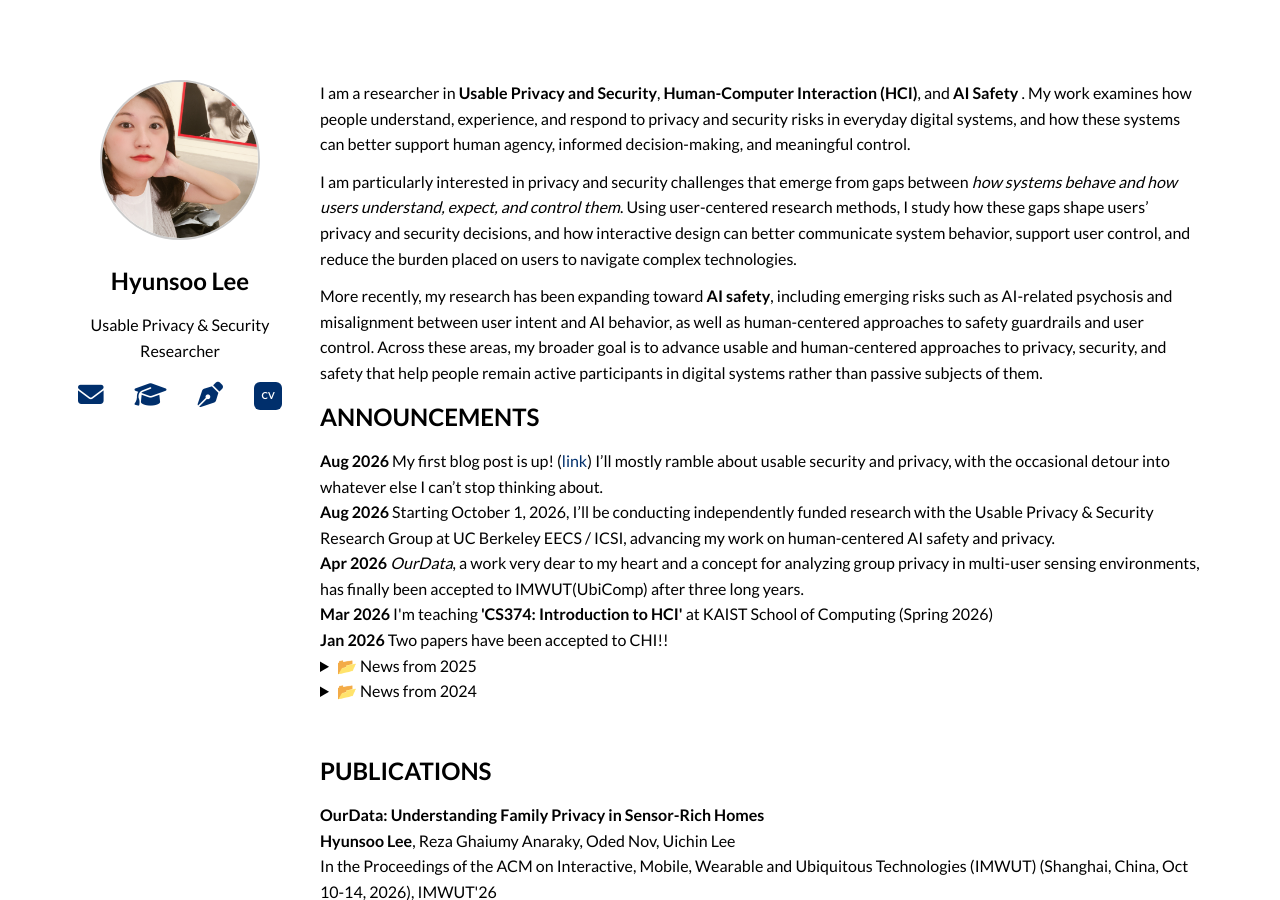
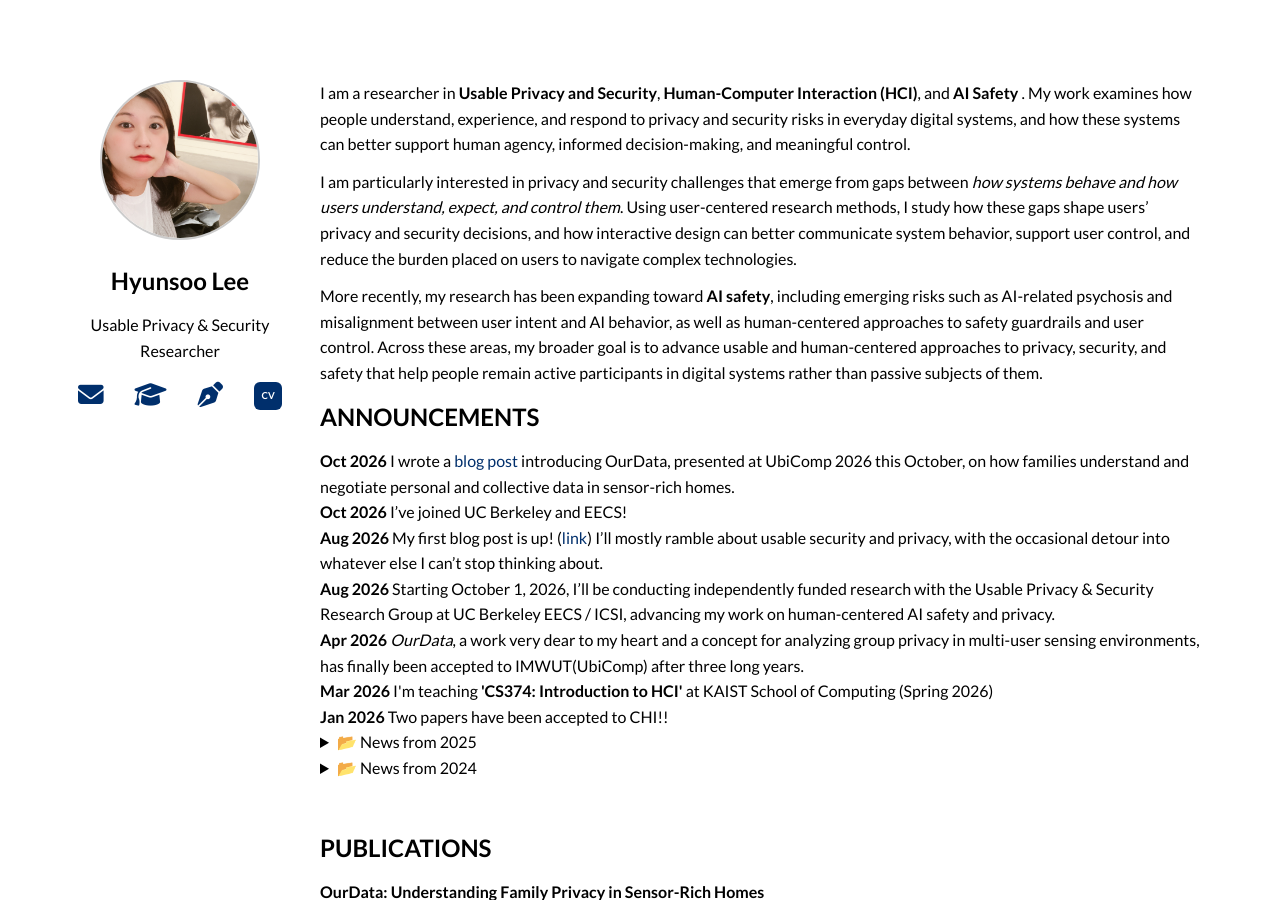
Before and after one commit to hslee90/hslee90.github.io, a Jekyll site: the page built from index.md, in a window 1280 px wide and 900 px high. Built offline with Jekyll 4.4.1, drawn with Linux system fonts in a browser that asks for light colours; nearby versions of some CDN libraries.

Commit message:
Update announcements section in index.md
Added announcements for October 2026 regarding a blog post and joining UC Berkeley.

```diff
--- a/index.md
+++ b/index.md
@@ -46,9 +46,17 @@ title: "Home"
 
 <h2 id="news">ANNOUNCEMENTS</h2>
 <div class="news-item">
+  <strong>Oct 2026</strong> I wrote a
+  <a href="https://medium.com/@hslee90/ourdata-when-personal-data-becomes-about-us-9808107927e6" class="blog-link" target="_blank" rel="noopener noreferrer">blog post</a>
+  introducing OurData, presented at UbiComp 2026 this October, on how families understand and negotiate personal and collective data in sensor-rich homes.
+</div>
+<div class="news-item">
+  <strong>Oct 2026</strong> I’ve joined UC Berkeley and EECS!
+</div>
+<div class="news-item">
   <strong>Aug 2026</strong> My first blog post is up! (<a href="https://medium.com/@hslee90" class="blog-link" target="_blank" rel="noopener noreferrer">link</a>)
  I’ll mostly ramble about usable security and privacy, with the occasional detour into whatever else I can’t stop thinking about.
-<div class="news-item">
+</div>
 <div class="news-item">
   <strong>Aug 2026</strong> Starting October 1, 2026, I’ll be conducting independently funded research with the Usable Privacy & Security Research Group at UC Berkeley EECS / ICSI, advancing my work on human-centered AI safety and privacy.
 </div>
```
